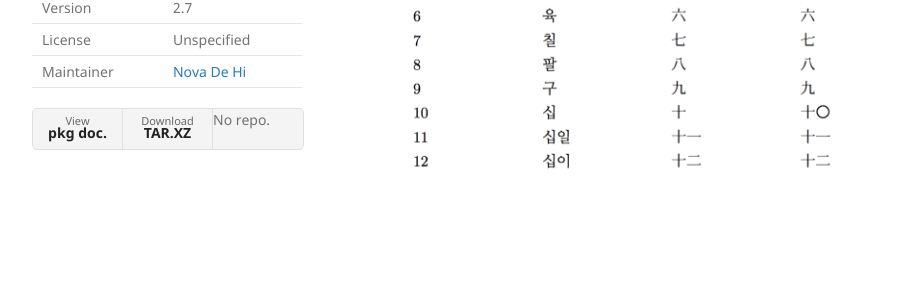
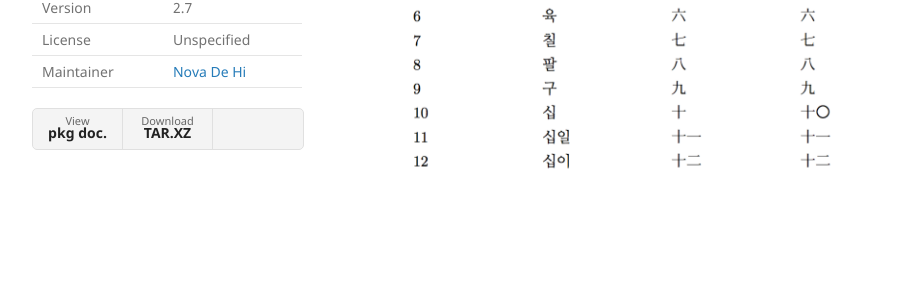
Before and after one commit to KoreanTUG/ktugpr-browser, a Jekyll site: the page built from pkg/hanjacnt.md, in a window 1280 px wide. Shown: the part 232-537 px from the top of the page, without its empty margins (178-1081 px from the left). Built offline with Jekyll 4.4.1, drawn with Linux system fonts in a browser that asks for light colours.

Commit message:
Remove 'none' text

```diff
--- a/_layouts/package.html
+++ b/_layouts/package.html
@@ -37,7 +37,7 @@ layout: default
   <ul>
     <li><a href="https://raw.githubusercontent.com/KoreanTUG/KTUGPrivateRepo/master/archive/{{ page.pkg_name }}.doc/doc/latex/{{ page.pkg_name }}/{{ page.doc }}">View <strong>pkg doc.</strong></a></li>
     <li><a href="https://raw.githubusercontent.com/KoreanTUG/KTUGPrivateRepo/master/archive/{{ page.pkg_name }}.tar.xz">Download <strong>TAR.XZ</strong></a></li>
-    <li>{% if page.repo_url %} <a href="{{ page.repo_url }}">View On <strong>GitHub</strong></a> {% else %} No repo. {% endif %}</li>
+    <li>{% if page.repo_url %} <a href="{{ page.repo_url }}">View On <strong>GitHub</strong></a> {% endif %}</li>
   </ul>
 </header>
 <section>
```
